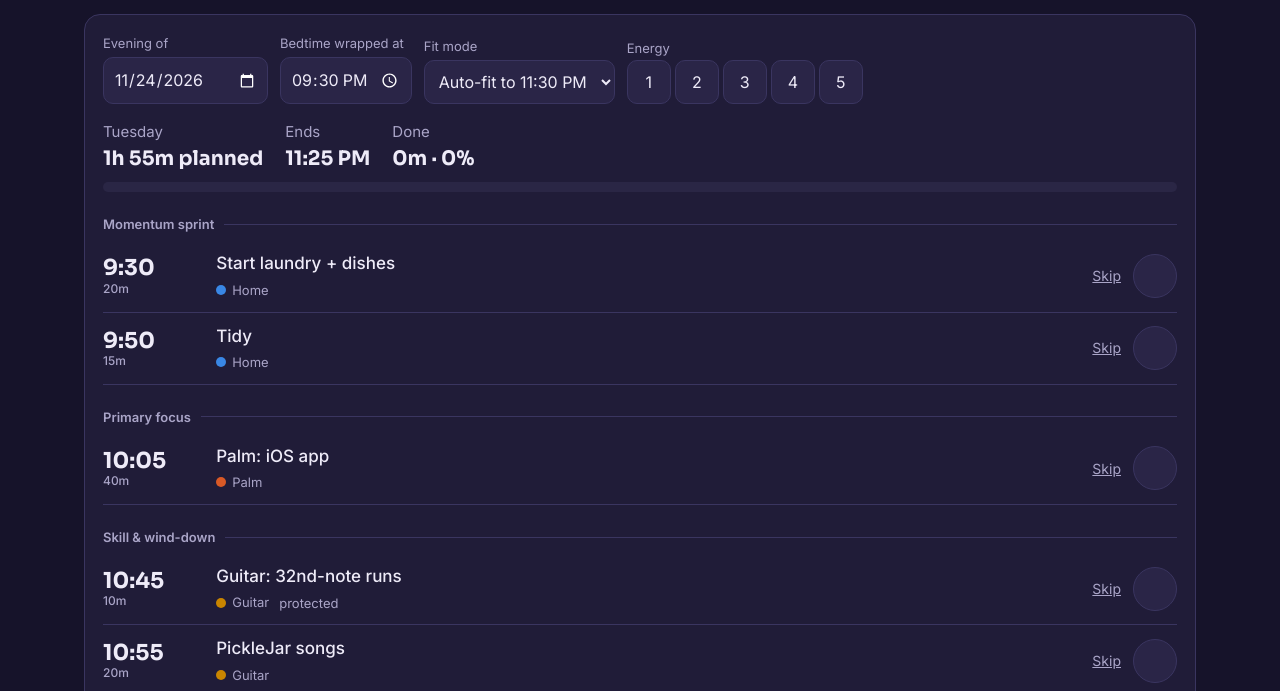
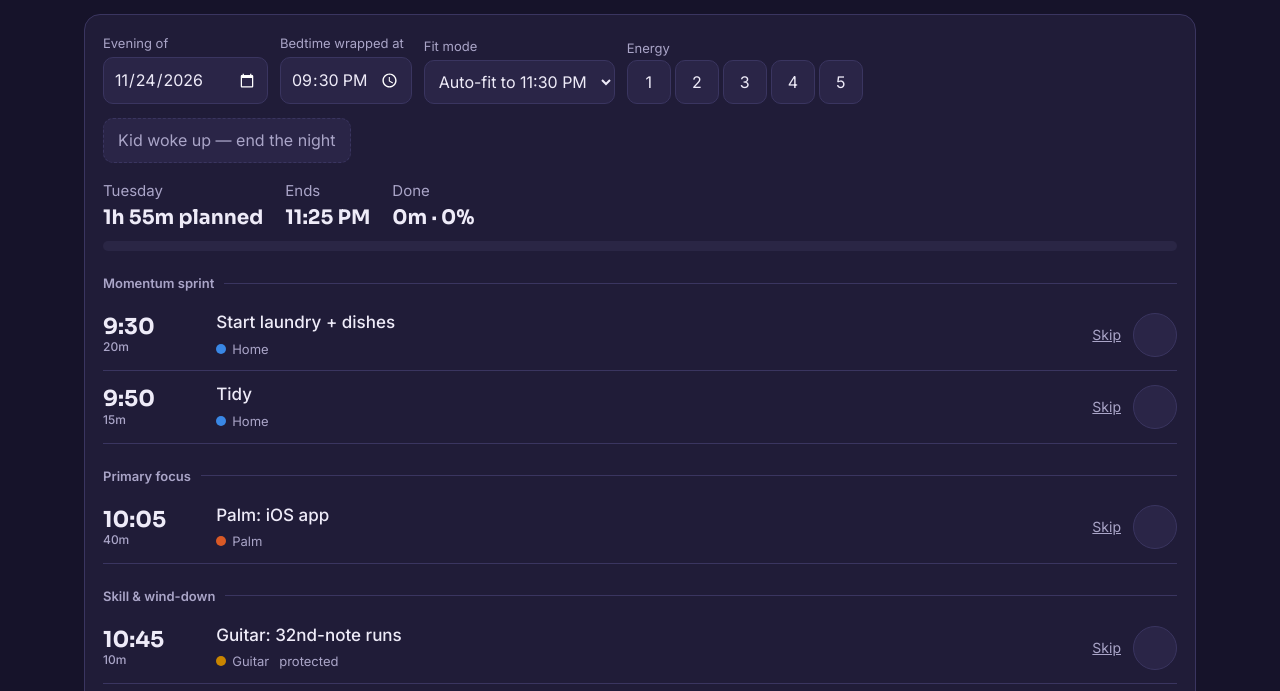
Before and after one commit to pres-stone/evening_planner, a plain HTML site: page index.html in a window 1280 px wide. Shown: the part 88-779 px from the top of the page. Drawn offline with Linux system fonts and the light colour scheme.

Commit message:
Add kid wake-up logging that ends the night
Records the wake time, cuts items after it from the night's score,
and shows wake-up count/average time on Progress.

Co-Authored-By: Claude Opus 5.5 <noreply@anthropic.com>
Claude-Session: https://claude.ai/code/session_019TK5iVxDt7361H6PVkCFmw

```diff
--- a/index.html
+++ b/index.html
@@ -58,6 +58,10 @@ button:focus-visible,input:focus-visible,select:focus-visible,textarea:focus-vis
 .wk{grid-column:2/-1;margin-top:4px;display:flex;flex-direction:column;gap:8px}.wk input{max-width:560px}.wkt{display:flex;flex-wrap:wrap;gap:6px}
 .wkt button{min-height:36px;padding:4px 12px;border-radius:18px;font-size:14px}.wkt button.on{background:#199e70;border-color:transparent;color:#06140f;font-weight:600}.wkt button.plan{border-color:#199e70;border-style:dashed}
 .wk input{width:100%;font-size:16px}
+.wake{display:flex;flex-wrap:wrap;gap:8px 12px;align-items:end;margin-top:14px}
+.wbtn{border-style:dashed;color:var(--muted)}
+.note{background:#22304a;border:1px solid #2f4d7a;color:#d6e6ff;border-radius:10px;padding:10px 12px;margin:8px 0;font-size:15px}
+.it.cut{opacity:.4}.it.cut .nm{color:var(--muted)}
 .en button{min-width:44px;padding:0}.en button.on{background:var(--accent);color:var(--accent-ink)}
 .grid2{display:grid;grid-template-columns:minmax(0,1.4fr) minmax(0,1fr);gap:20px;margin-top:20px}
 .kpis{display:grid;grid-template-columns:repeat(auto-fit,minmax(170px,1fr));gap:12px}
@@ -169,10 +173,12 @@ function plan(items,startMin,mode,skip){
   let s=cur,gap=0;if(i.at){s=Math.max(cur,toMin(i.at));gap=s-cur}
   cur=s+d;return{...i,s,d,gap}});
  return{out,end:cur,f,winEnd,hasAnchor:ai>=0}}
+const counts=(i,L)=>!L||!L.wake||i.s<toMin(L.wake);
+const nowHM=()=>{const d=new Date();return String(d.getHours()).padStart(2,'0')+':'+String(d.getMinutes()).padStart(2,'0')};
 const getLog=(date,create)=>{let L=S.logs[date];if(!L&&create)L=S.logs[date]={start:S.settings.start,mode:'auto',done:{},skip:{},energy:0,note:''};return L};
 function snapshot(date){const L=S.logs[date];if(!L)return;const p=plan(S.week[dayKey(date)],toMin(L.start),L.mode,L.skip);
- L.planned=p.out.reduce((a,i)=>a+i.d,0);L.doneMin=0;L.cats={};
- p.out.forEach(i=>{if(L.done[i.id]){L.doneMin+=i.d;L.cats[i.cat]=(L.cats[i.cat]||0)+i.d}})}
+ L.planned=p.out.filter(i=>counts(i,L)).reduce((a,i)=>a+i.d,0);L.doneMin=0;L.cats={};
+ p.out.forEach(i=>{if(L.done[i.id]&&counts(i,L)){L.doneMin+=i.d;L.cats[i.cat]=(L.cats[i.cat]||0)+i.d}})}
 
 /* ---------- Tonight ---------- */
 let curDate=eveningToday();
@@ -183,7 +189,8 @@ function renderTonight(){
  const L=getLog(curDate)||{start:S.settings.start,mode:'auto',done:{},skip:{},energy:0,note:''};
  const dk=dayKey(curDate),items=S.week[dk]||[];
  const p=plan(items,toMin(L.start),L.mode,L.skip);
- const planned=p.out.reduce((a,i)=>a+i.d,0),done=p.out.filter(i=>L.done[i.id]).reduce((a,i)=>a+i.d,0);
+ const planned=p.out.filter(i=>counts(i,L)).reduce((a,i)=>a+i.d,0),done=p.out.filter(i=>L.done[i.id]&&counts(i,L)).reduce((a,i)=>a+i.d,0);
+ const wk=L.wake?toMin(L.wake):null;
  const over=p.end-toMin(S.settings.end);
  let html=`<div class="panel"><div class="row">
   <label class="f">Evening of<input type="date" id="t-date" value="${curDate}"></label>
@@ -191,18 +198,20 @@ function renderTonight(){
   <label class="f">Fit mode<select id="t-mode"><option value="auto"${L.mode==='auto'?' selected':''}>Auto-fit to ${fmt(toMin(S.settings.end))}</option><option value="full"${L.mode==='full'?' selected':''}>Full plan, run late</option></select></label>
   <div class="f"><span class="small muted">Energy</span><div class="row en" style="gap:4px">${[1,2,3,4,5].map(n=>`<button data-en="${n}" class="${L.energy==n?'on':''}" aria-label="Energy ${n} of 5">${n}</button>`).join('')}</div></div>
  </div>
- <div class="sum"><span class="muted">${DNAME[dk]}<b>${dur(planned)} planned</b></span><span class="muted">Ends<b>${fmt(p.end)}</b></span><span class="muted">Done<b>${dur(done)} · ${planned?Math.round(done/planned*100):0}%</b></span>${p.f<1?`<span class="muted">Compressed<b>−${Math.round((1-p.f)*100)}% flex</b></span>`:''}</div>
+ <div class="wake">${L.wake?`<label class="f">Kid woke up at<input type="time" id="t-wake" value="${esc(L.wake)}"></label><button class="lnk" id="t-unwake">Undo wake-up</button>`:`<button id="t-wakebtn" class="wbtn">Kid woke up — end the night</button>`}</div>
+ <div class="sum"><span class="muted">${DNAME[dk]}<b>${dur(planned)} planned</b></span><span class="muted">${wk?'Ended':'Ends'}<b>${fmt(wk||p.end)}</b></span><span class="muted">Done<b>${dur(done)} · ${planned?Math.round(done/planned*100):0}%</b></span>${p.f<1?`<span class="muted">Compressed<b>−${Math.round((1-p.f)*100)}% flex</b></span>`:''}</div>
  <div class="meter" role="img" aria-label="${planned?Math.round(done/planned*100):0}% done"><i style="width:${planned?done/planned*100:0}%"></i></div>
- ${over>0&&!p.hasAnchor?`<div class="warn">This plan runs ${dur(over)} past ${fmt(toMin(S.settings.end))}. ${L.mode==='full'?'Switch to Auto-fit, or skip':'Skip'} an item tonight to finish on time.</div>`:''}
+ ${wk?`<div class="note">Night ended at ${fmt(wk)} by a wake-up. Anything after that isn't counted against you.</div>`:''}
+ ${!wk&&over>0&&!p.hasAnchor?`<div class="warn">This plan runs ${dur(over)} past ${fmt(toMin(S.settings.end))}. ${L.mode==='full'?'Switch to Auto-fit, or skip':'Skip'} an item tonight to finish on time.</div>`:''}
  ${p.hasAnchor&&p.out.some(i=>i.at&&i.s>toMin(i.at))?`<div class="warn">You'll be late for a fixed-time item — skip something before it.</div>`:''}`;
  let lastB='';
- const rows=items.map(it=>{const sk=!!L.skip[it.id];const c=p.out.find(o=>o.id===it.id);let h='';
+ const rows=items.map(it=>{const sk=!!L.skip[it.id];const c=p.out.find(o=>o.id===it.id);const cut=!!(c&&wk&&c.s>=wk);let h='';
   if(it.block!==lastB){h+=`<div class="blk">${esc(it.block||'')}</div>`;lastB=it.block}
   if(c&&c.gap>=5)h+=`<div class="free">Open time ${fmt(c.s-c.gap)} – ${fmt(c.s)} (${dur(c.gap)}) — buffer, extra reps, or rest.</div>`;
   const C=cat(it.cat);
-  h+=`<div class="it${L.done[it.id]?' done':''}${sk?' skip':''}"><div class="tm">${c?fmt(c.s).replace(/ (AM|PM)/,''):'—'}<small>${c?(c.d!==+it.min?c.d+'m <s>'+it.min+'</s>':c.d+'m'):'skipped'}</small></div>
+  h+=`<div class="it${L.done[it.id]?' done':''}${sk?' skip':''}${cut?' cut':''}"><div class="tm">${c?fmt(c.s).replace(/ (AM|PM)/,''):'—'}<small>${c?(c.d!==+it.min?c.d+'m <s>'+it.min+'</s>':c.d+'m'):'skipped'}</small></div>
    <div><div class="nm">${esc(it.name)}</div><span class="chip"><span class="dot" style="background:${C.color}"></span>${esc(C.name)}</span>${it.at?'<span class="chip">fixed '+fmt(toMin(it.at))+'</span>':''}${it.keep&&!it.at?'<span class="chip">protected</span>':''}</div>
-   <div class="acts"><button class="lnk" data-skip="${it.id}">${sk?'Restore':'Skip'}</button><button class="chk" data-done="${it.id}" aria-pressed="${!!L.done[it.id]}" aria-label="Mark ${esc(it.name)} done" ${sk?'disabled':''}>${L.done[it.id]?'✓':''}</button></div>${isFit(it)&&!sk?wkUI(it,L):''}</div>`;return h}).join('');
+   <div class="acts">${cut?'<span class="small muted">night ended</span>':`<button class="lnk" data-skip="${it.id}">${sk?'Restore':'Skip'}</button>`}<button class="chk" data-done="${it.id}" aria-pressed="${!!L.done[it.id]}" aria-label="Mark ${esc(it.name)} done" ${sk||cut?'disabled':''}>${L.done[it.id]?'✓':''}</button></div>${isFit(it)&&!sk&&!cut?wkUI(it,L):''}</div>`;return h}).join('');
  html+=(items.length?rows:'<p class="muted">Nothing scheduled for this day yet — add items under Edit schedule.</p>')+
  `<label class="f" style="margin-top:16px">Note for tonight<textarea id="t-note" placeholder="What got in the way? What went well?">${esc(L.note)}</textarea></label></div>
  <details class="panel" style="margin-top:16px"><summary>House rules</summary><ul class="rules">${S.settings.rules.map(r=>`<li>${esc(r)}</li>`).join('')}</ul></details>`;
@@ -218,6 +227,9 @@ function renderTonight(){
   if(w.type===t){w.type=''}else{w.type=t;if(!w.detail)w.detail=lastDetail(t)}L2.workouts[id]=w}));
  v.querySelectorAll('[data-wd]').forEach(inp=>inp.onchange=()=>touch(L2=>{L2.workouts=L2.workouts||{};const id=inp.dataset.wd,it=items.find(x=>x.id===id),w=L2.workouts[id]||{type:'',detail:''};
   w.detail=inp.value.trim();if(!w.type&&w.detail)w.type=it&&it.workout||'';L2.workouts[id]=w;if(w.detail)L2.done[id]=true}));
+ const wb=v.querySelector('#t-wakebtn');if(wb)wb.onclick=()=>touch(L2=>L2.wake=curDate===eveningToday()?nowHM():S.settings.end);
+ const wi=v.querySelector('#t-wake');if(wi)wi.onchange=()=>touch(L2=>L2.wake=wi.value||L2.wake);
+ const wu=v.querySelector('#t-unwake');if(wu)wu.onclick=()=>touch(L2=>L2.wake='');
  v.querySelector('#t-note').onchange=e=>{const L2=getLog(curDate,true);L2.note=e.target.value;snapshot(curDate);save()};
 }
 
@@ -235,6 +247,8 @@ function renderProgress(){
  const last7=[...Array(7)].map((_,k)=>S.logs[back(k)]).filter(L=>L&&L.start);
  const avgStart=last7.length?Math.round(last7.reduce((a,L)=>a+toMin(L.start),0)/last7.length):null;
  const en=last7.filter(L=>L.energy);const avgEn=en.length?(en.reduce((a,L)=>a+L.energy,0)/en.length).toFixed(1):'—';
+ const wl30=[...Array(30)].map((_,k)=>S.logs[back(k)]).filter(L=>L&&L.wake);
+ const wkAvg=wl30.length?fmt(Math.round(wl30.reduce((a,L)=>a+toMin(L.wake),0)/wl30.length)):'';
  const lvl=p=>p<=0?'var(--h0)':p<.25?'var(--h1)':p<.5?'var(--h2)':p<.75?'var(--h3)':'var(--h4)';
  const cells=[];const gStart=new Date(wkStart);gStart.setDate(gStart.getDate()-49);
  for(let k=0;k<56;k++){const d=new Date(gStart);d.setDate(d.getDate()+k);const s=iso(d),L=S.logs[s],fut=d>today;
@@ -250,6 +264,7 @@ function renderProgress(){
   <div class="panel kpi"><div class="small muted">This week</div><div class="v">${wp?Math.round(wd/wp*100):0}%</div><div class="small muted">${dur(wd)} of ${dur(wp)} logged</div></div>
   <div class="panel kpi"><div class="small muted">Avg bedtime wrap, 7 nights</div><div class="v">${avgStart?fmt(avgStart):'—'}</div><div class="small muted">plan assumes ${fmt(toMin(S.settings.start))}</div></div>
   <div class="panel kpi"><div class="small muted">Avg energy, 7 nights</div><div class="v">${avgEn}</div></div>
+  <div class="panel kpi"><div class="small muted">Wake-ups, last 30 nights</div><div class="v">${wl30.length}</div><div class="small muted">${wl30.length?'average '+wkAvg:'none logged'}</div></div>
  </div>
  <div class="grid2">
   <div class="panel"><h2>Minutes this week by focus area</h2><p class="small muted" style="margin-top:-6px">Bar = done since Monday; marker line = full weekly plan.</p>
@@ -262,7 +277,7 @@ function renderProgress(){
   ${wTypes.map(t=>`<div class="bar" data-tip="${esc(t)}: ${wc[t]||0} sessions"><span>${esc(t)}</span><span class="tr"><i style="width:${(wc[t]||0)/wMax*100}%;background:#199e70"></i></span><span class="n">${wc[t]||0}×</span></div>`).join('')}
   ${w30.length?'':'<p class="small muted">Pick a workout type on a fitness item tonight and tick it done — it shows up here.</p>'}</div>
   <div class="panel"><h2>Workout log</h2>${wl.length?`<div class="scroll"><table><thead><tr><th>Date</th><th>Type</th><th>What you did</th></tr></thead><tbody>${wl.slice(0,12).map(x=>`<tr><td style="white-space:nowrap">${parse(x.d).toLocaleDateString(undefined,{weekday:'short',month:'short',day:'numeric'})}</td><td style="white-space:nowrap">${esc(x.type)}</td><td>${esc(x.detail)||'<span class="muted">—</span>'}</td></tr>`).join('')}</tbody></table></div>`:'<p class="muted small">No workouts logged yet.</p>'}</div></div>
- <div class="panel" style="margin-top:20px"><h2>Recent nights</h2>${recent.length?`<div class="scroll"><table><thead><tr><th>Date</th><th>Wrapped</th><th class="r">Done</th><th class="r">Energy</th><th>Note</th></tr></thead><tbody>${recent.map(d=>{const L=S.logs[d];return`<tr><td style="white-space:nowrap">${parse(d).toLocaleDateString(undefined,{weekday:'short',month:'short',day:'numeric'})}</td><td style="white-space:nowrap">${fmt(toMin(L.start))}</td><td class="r">${Math.round(pct(L)*100)}%</td><td class="r">${L.energy||'—'}</td><td>${esc(L.note)}</td></tr>`}).join('')}</tbody></table></div>`:'<p class="muted">No nights logged yet. Tick items off on the Tonight tab and they show up here.</p>'}</div>`;
+ <div class="panel" style="margin-top:20px"><h2>Recent nights</h2>${recent.length?`<div class="scroll"><table><thead><tr><th>Date</th><th>Wrapped</th><th>Wake-up</th><th class="r">Done</th><th class="r">Energy</th><th>Note</th></tr></thead><tbody>${recent.map(d=>{const L=S.logs[d];return`<tr><td style="white-space:nowrap">${parse(d).toLocaleDateString(undefined,{weekday:'short',month:'short',day:'numeric'})}</td><td style="white-space:nowrap">${fmt(toMin(L.start))}</td><td style="white-space:nowrap">${L.wake?fmt(toMin(L.wake)):'—'}</td><td class="r">${Math.round(pct(L)*100)}%</td><td class="r">${L.energy||'—'}</td><td>${esc(L.note)}</td></tr>`}).join('')}</tbody></table></div>`:'<p class="muted">No nights logged yet. Tick items off on the Tonight tab and they show up here.</p>'}</div>`;
 }
 
 /* ---------- Edit ---------- */
```
Also changed, not shown: 1 other file.
